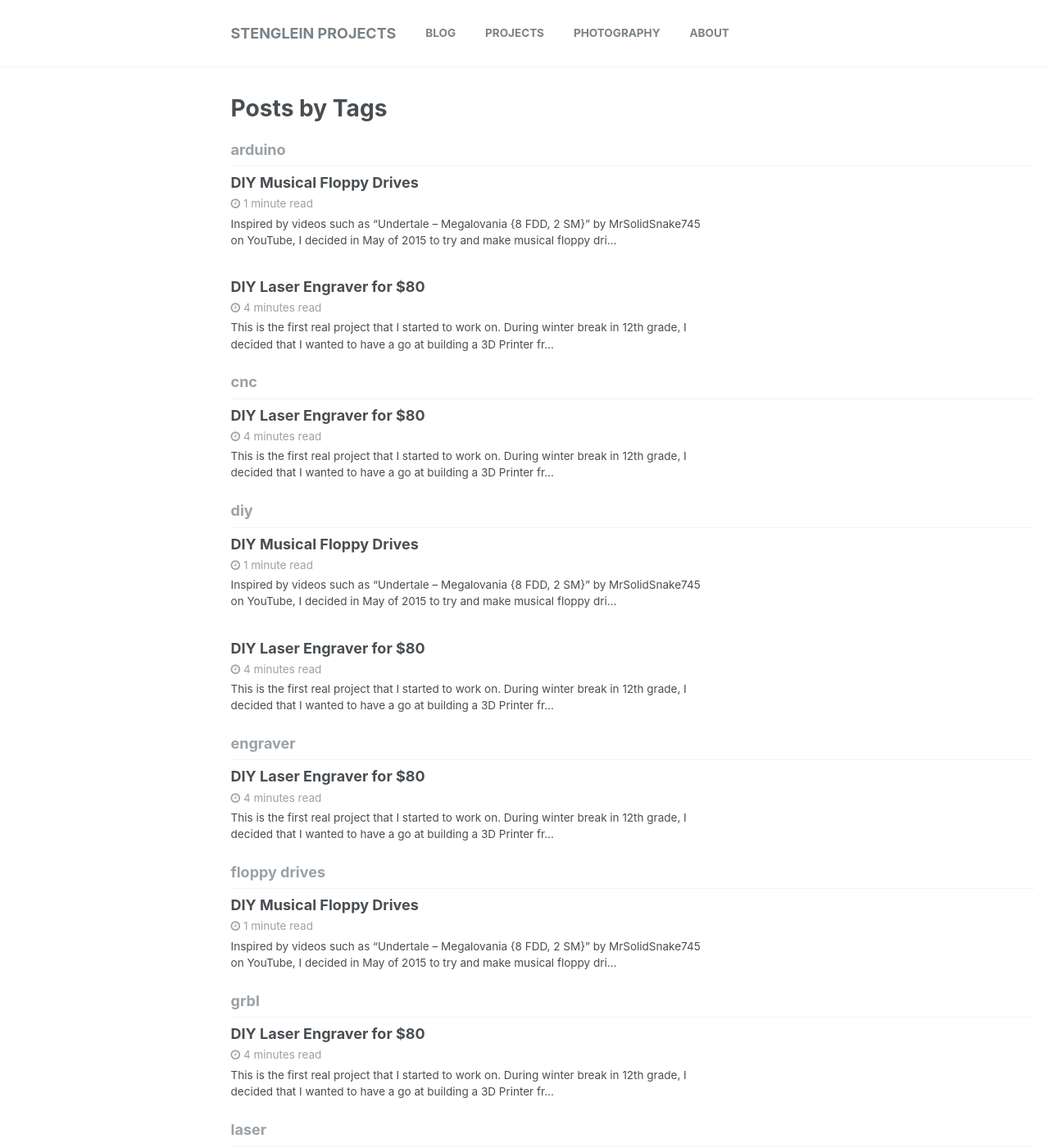
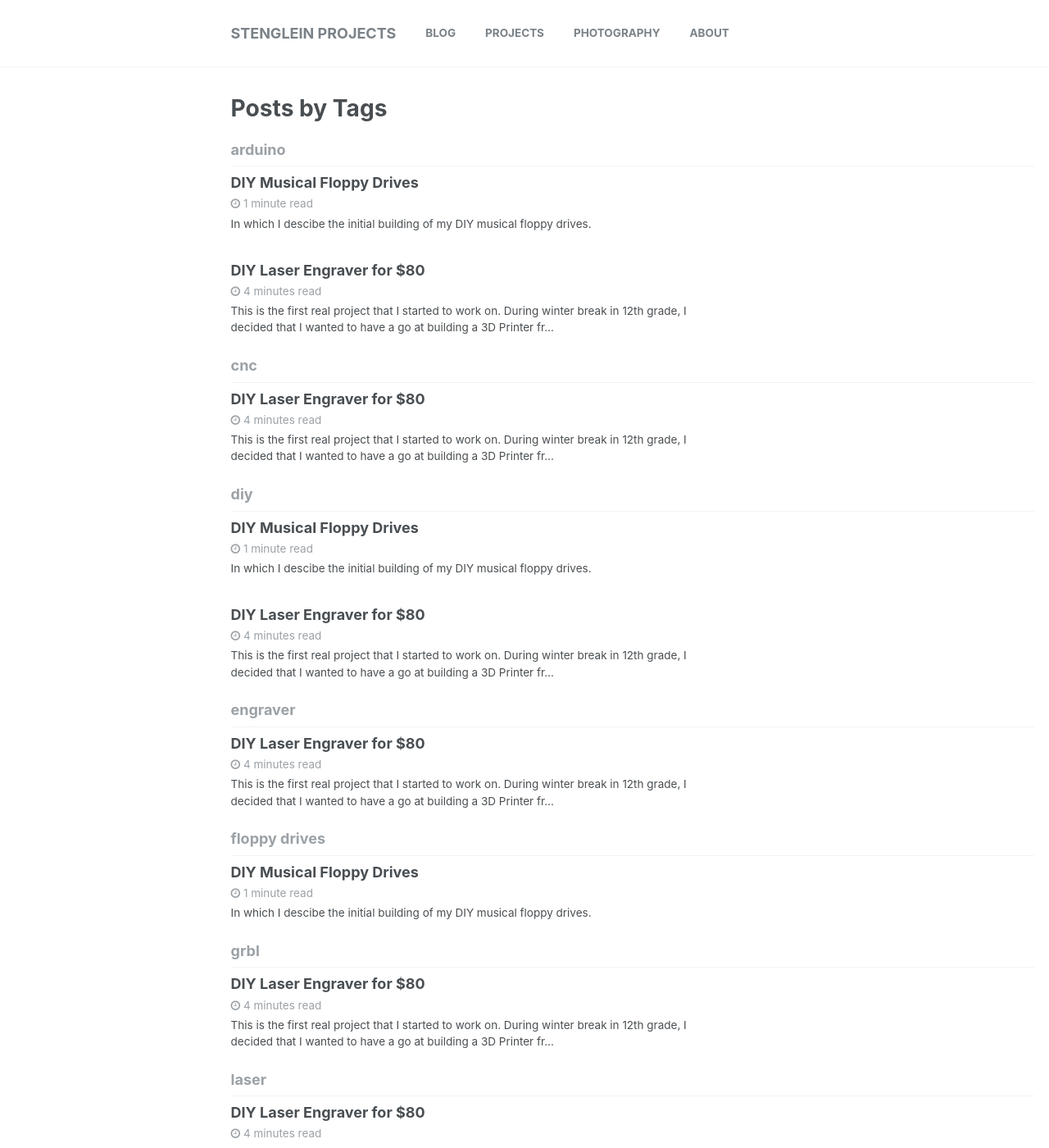
Before and after one commit to ocelotsloth/ocelotsloth.github.io, a Jekyll site: the page built from _pages/tag-archive.html, in a window 1280 px wide and 1400 px high. Shown: the whole window at 82% size. Built offline with Jekyll 4.4.1, drawn with Linux system fonts in a browser that asks for light colours; some of the changed text lies outside the part shown.

Commit message:
add excerpt

```diff
--- a/_posts/2016-05-11-diy-floppy-drives.md
+++ b/_posts/2016-05-11-diy-floppy-drives.md
@@ -10,9 +10,13 @@ tags:
   - floppy drives
   - midi
   - arduino
+excerpt: "In which I descibe the initial building of my DIY musical floppy
+          drives."
 firstTestID: "MfpcGV216Yk"
 secondTestID: "I2ceAvlwbmM"
 ---
+
+{% include toc %}
 
 Inspired by videos such as [“Undertale – Megalovania {8 FDD, 2 SM}” by MrSolidSnake745](https://youtu.be/cL7oFfCX-E0)
 on YouTube, I decided in May of 2015 to try and make musical floppy drives of my
@@ -22,6 +26,8 @@ with the two drives that I had. I’ll write up what it took to get there once I
 finished making the final work, but here’s the video from that first prototype:
 
 {% include youtubePlayer.html id=page.firstTestID %}
+
+## Initial Construction
 
 Needless to say I was able to get them working with two drives. My high school
 ended up being a good source for more drives, and after seeing what I built,
```
